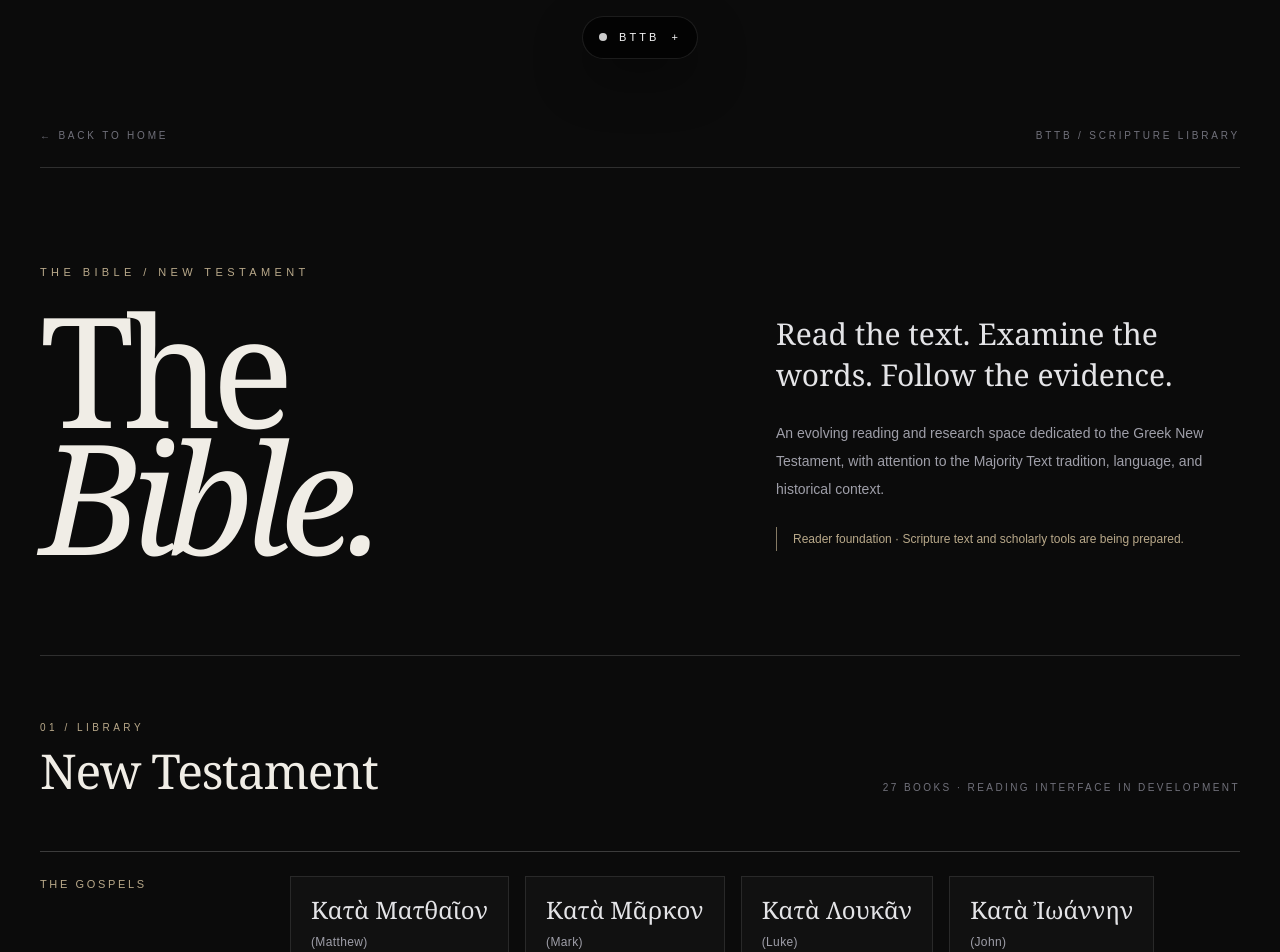
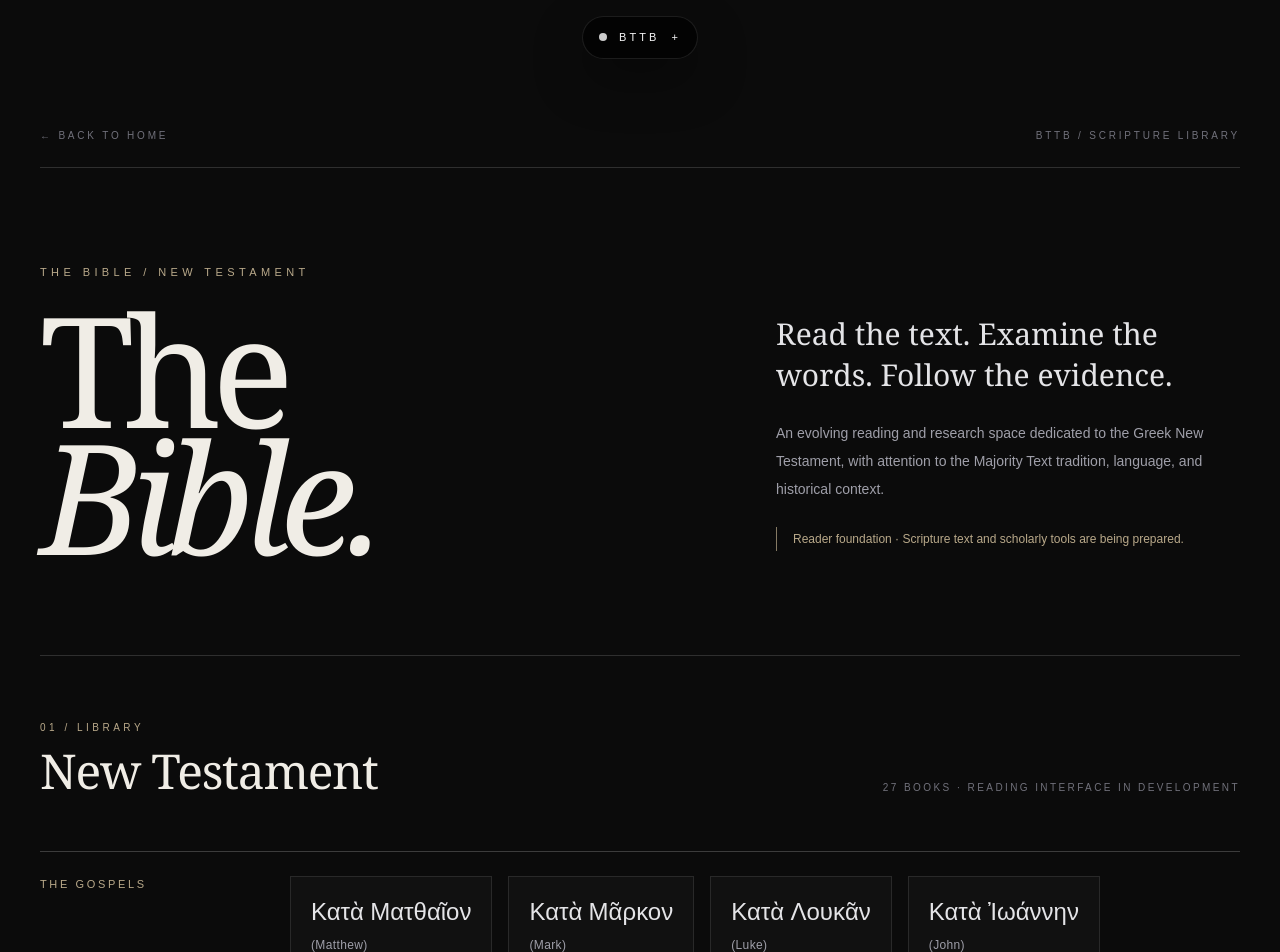
Before and after one commit to BTTBMOVEMENT/vp-portfolio, a Next.js app: page /bible in a window 1280 px wide. Shown: the top 952 px of the page. Built offline with nearby package versions, Linux system fonts and the light colour scheme.

Commit message:
fix: render Greek Bible names with dedicated polytonic font

```diff
--- a/components/bible/BibleLibrary.tsx
+++ b/components/bible/BibleLibrary.tsx
@@ -188,7 +188,7 @@ export default function BibleLibrary() {
                   {group.books.map((book, bookIndex) => (
                     <motion.li key={book.english} {...reveal(Math.min(bookIndex * 0.035, 0.28))} className="group">
                       <div className="flex min-h-24 min-w-[135px] flex-col justify-between border border-white/10 bg-white/[0.025] px-5 py-4 transition-colors duration-300 hover:border-[#b9a98a]/50 hover:bg-white/[0.055] sm:min-w-[160px]">
-                        <div className="space-y-2"><span lang="grc" className="block font-serif text-xl leading-snug text-zinc-200 sm:text-2xl">{book.greek}</span><span className="block text-xs tracking-[0.03em] text-zinc-400">({book.english})</span></div>
+                        <div className="space-y-2"><span lang="grc" className="block text-xl leading-[1.5] tracking-normal text-zinc-200 sm:text-2xl" style={{ fontFamily: "var(--font-greek-serif), serif", fontKerning: "normal", fontVariantLigatures: "normal" }}>{book.greek}</span><span className="block text-xs tracking-[0.03em] text-zinc-400">({book.english})</span></div>
                         <span className="mt-5 text-[9px] uppercase tracking-[0.18em] text-zinc-600">Soon</span>
                       </div>
                     </motion.li>
```
